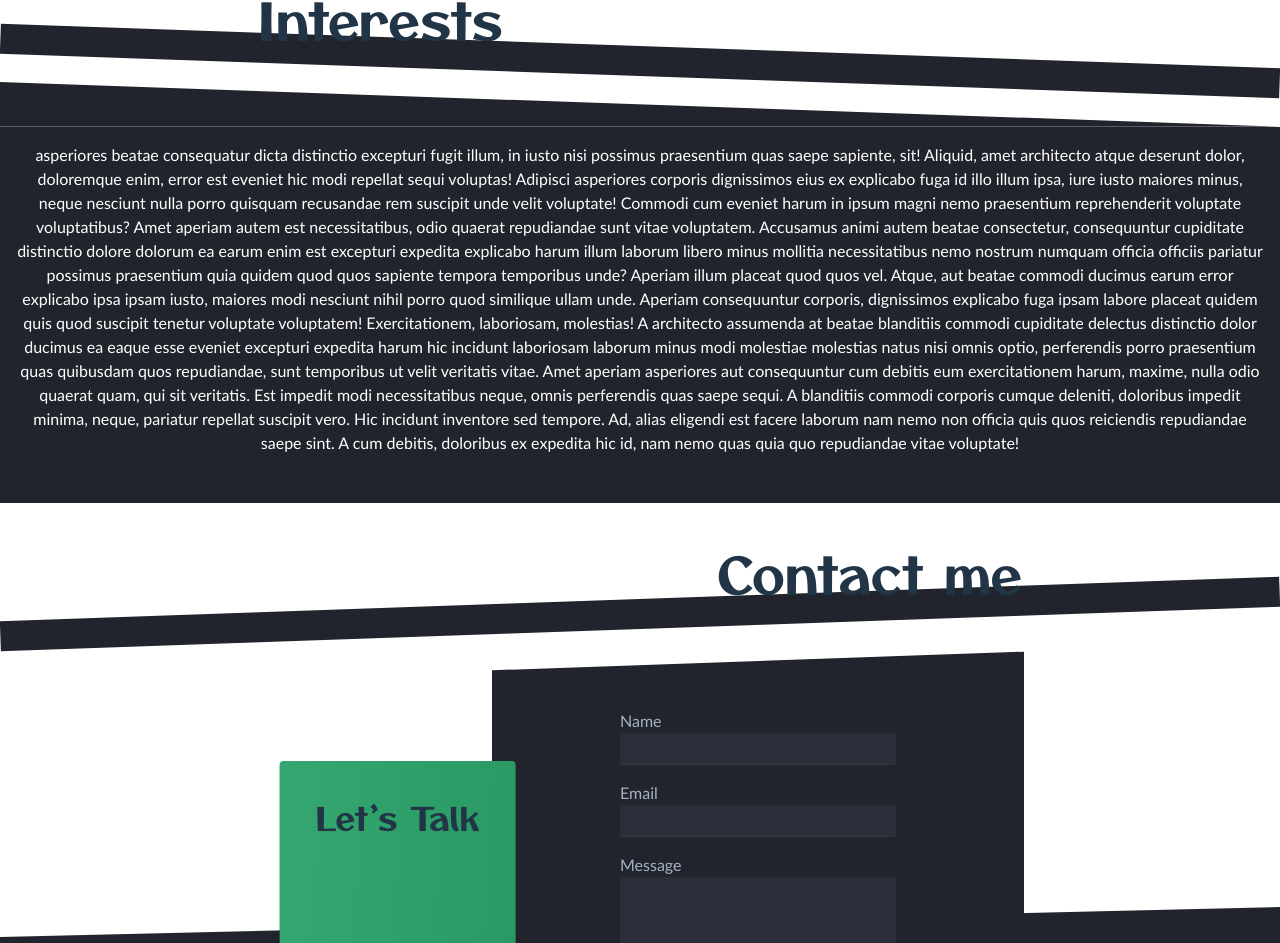
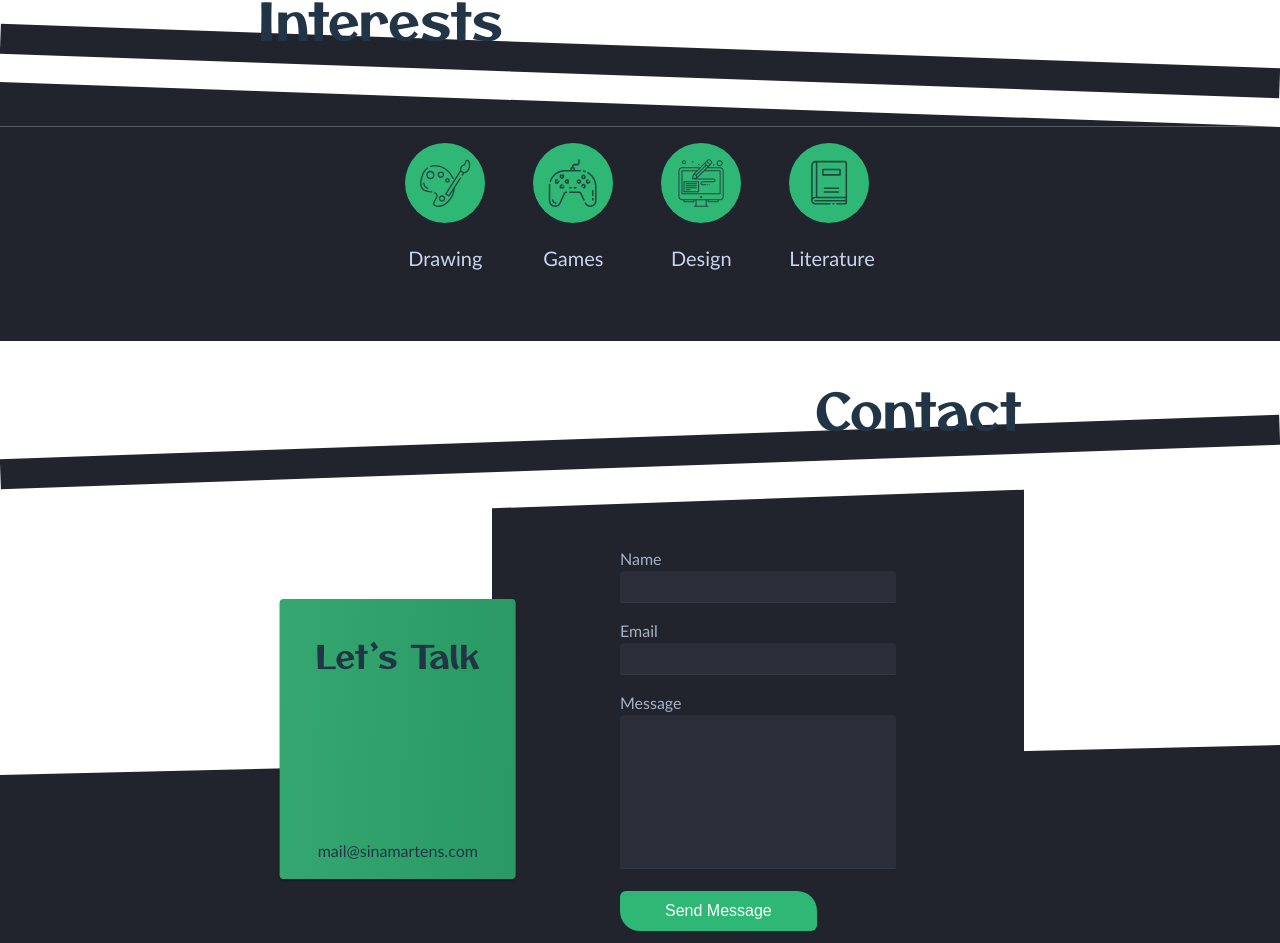
Before and after one commit to SinaMar/portfolio-svelte, a Svelte app: page / in a window 1280 px wide. Shown: the part 6342-7285 px from the top of the page. Built offline with nearby package versions, Linux system fonts and the light colour scheme.

Commit message:
added interests section to app

```diff
--- a/src/App.svelte
+++ b/src/App.svelte
@@ -10,6 +10,7 @@
     import Test2 from "./lib/Test2.svelte";
     import Contact from "./lib/Contact.svelte";
     import ContactSection from "./sections/ContactSection.svelte";
+    import InterestsSection from "./sections/InterestsSection.svelte";
 </script>
 
 <main>
@@ -23,33 +24,10 @@
         <Projects/>
     </SectionHeader>
     <SectionHeader name="Interests">
-        <div>
-            asperiores beatae consequatur dicta distinctio excepturi fugit illum, in iusto nisi possimus praesentium
-            quas saepe sapiente, sit! Aliquid, amet architecto atque deserunt dolor, doloremque enim, error est eveniet
-            hic modi repellat sequi voluptas! Adipisci asperiores corporis dignissimos eius ex explicabo fuga id illo
-            illum ipsa, iure iusto maiores minus, neque nesciunt nulla porro quisquam recusandae rem suscipit unde velit
-            voluptate! Commodi cum eveniet harum in ipsum magni nemo praesentium reprehenderit voluptate voluptatibus?
-            Amet aperiam autem est necessitatibus, odio quaerat repudiandae sunt vitae voluptatem. Accusamus animi autem
-            beatae consectetur, consequuntur cupiditate distinctio dolore dolorum ea earum enim est excepturi expedita
-            explicabo harum illum laborum libero minus mollitia necessitatibus nemo nostrum numquam officia officiis
-            pariatur possimus praesentium quia quidem quod quos sapiente tempora temporibus unde? Aperiam illum placeat
-            quod quos vel. Atque, aut beatae commodi ducimus earum error explicabo ipsa ipsam iusto, maiores modi
-            nesciunt nihil porro quod similique ullam unde. Aperiam consequuntur corporis, dignissimos explicabo fuga
-            ipsam labore placeat quidem quis quod suscipit tenetur voluptate voluptatem! Exercitationem, laboriosam,
-            molestias! A architecto assumenda at beatae blanditiis commodi cupiditate delectus distinctio dolor ducimus
-            ea eaque esse eveniet excepturi expedita harum hic incidunt laboriosam laborum minus modi molestiae
-            molestias natus nisi omnis optio, perferendis porro praesentium quas quibusdam quos repudiandae, sunt
-            temporibus ut velit veritatis vitae. Amet aperiam asperiores aut consequuntur cum debitis eum exercitationem
-            harum, maxime, nulla odio quaerat quam, qui sit veritatis. Est impedit modi necessitatibus neque, omnis
-            perferendis quas saepe sequi. A blanditiis commodi corporis cumque deleniti, doloribus impedit minima,
-            neque, pariatur repellat suscipit vero. Hic incidunt inventore sed tempore. Ad, alias eligendi est facere
-            laborum nam nemo non officia quis quos reiciendis repudiandae saepe sint. A cum debitis, doloribus ex
-            expedita hic id, nam nemo quas quia quo repudiandae vitae voluptate!
-        </div>
-
+        <InterestsSection/>
     </SectionHeader>
 
-    <ContactSection name='Contact me'/>
+    <ContactSection name='Contact'/>
     <!-- <SectionHeader name="Contact Me" mirror offset>
         <Contact/>
     </SectionHeader> -->
```
